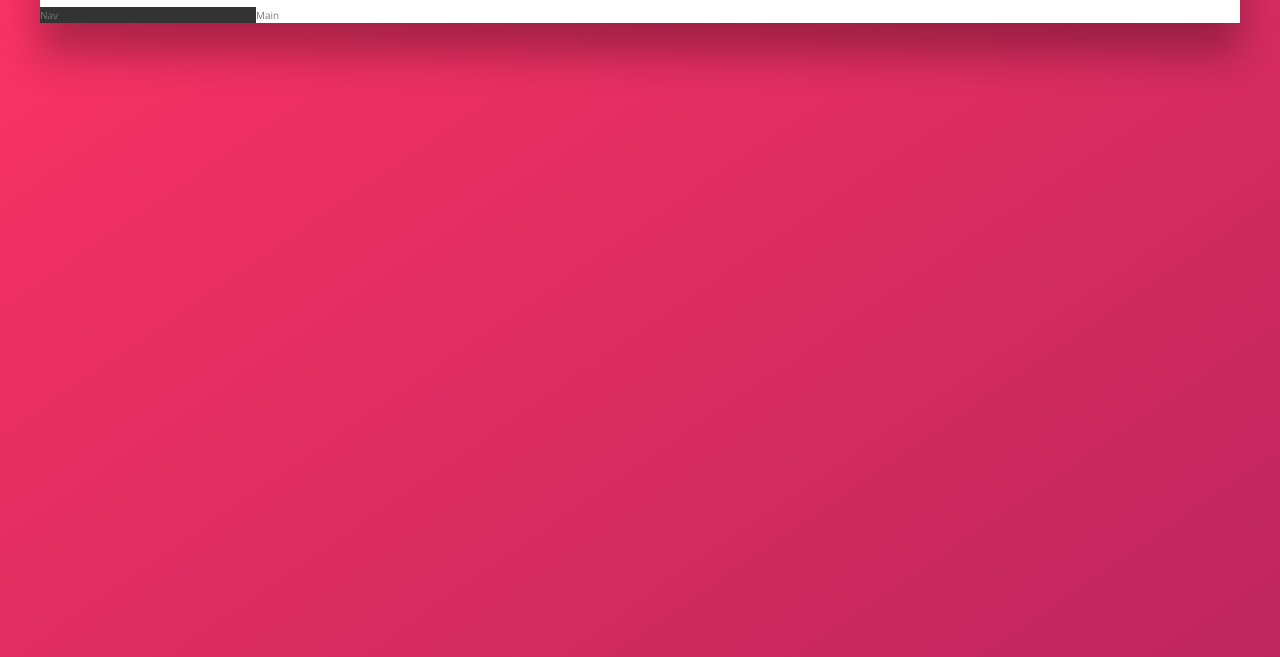
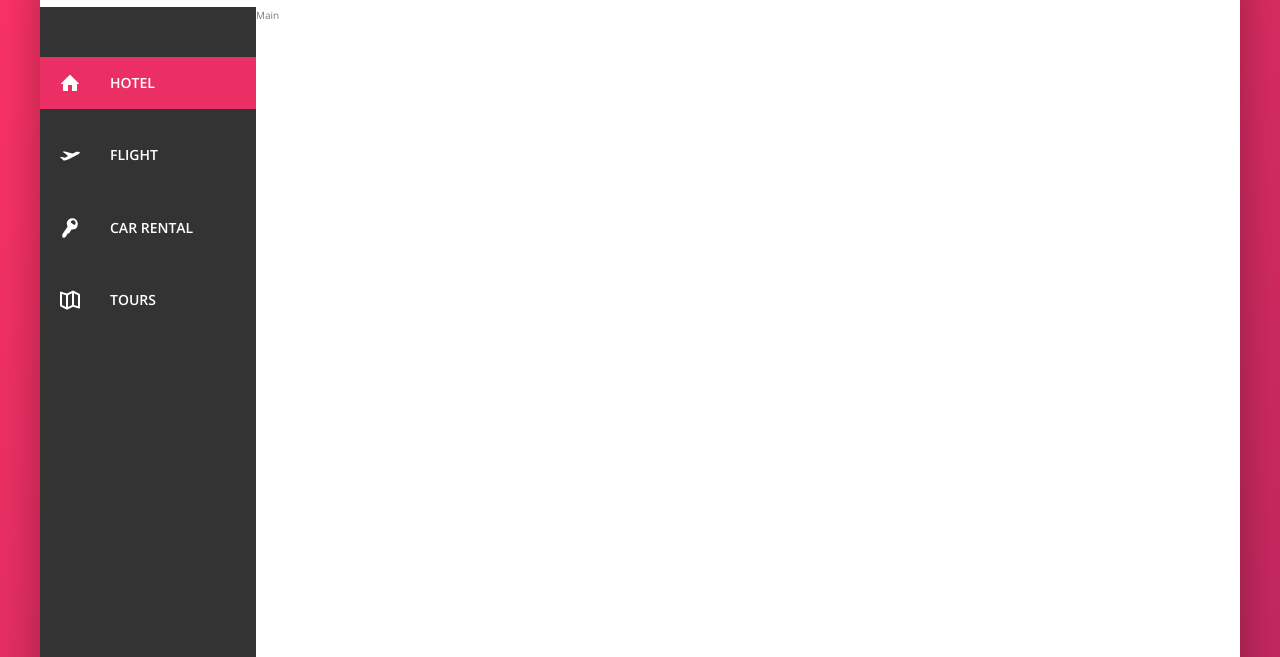
Before and after one commit to ahmedasad236/Trillo, a website: page index.html in a window 1280 px wide. Shown: the part 143-800 px from the top of the page. Drawn offline with nearby package versions, Linux system fonts and the light colour scheme.

Commit message:
Finish sidebar navigation

```diff
--- a/index.html
+++ b/index.html
@@ -55,7 +55,47 @@
         </nav>
       </header>
       <div class="content">
-        <nav class="sidebar">Nav</nav>
+        <nav class="sidebar">
+          <ul class="sidebar__nav-list">
+            <li class="sidebar__nav-item sidebar__nav-item--active">
+              <a href="#" class="sidebar__nav-link">
+                <svg class="sidebar__nav-icon">
+                  <use xlink:href="./img/sprite.svg#icon-home"></use>
+                </svg>
+                <span class="sidebar__nav-text">Hotel</span>
+              </a>
+            </li>
+            <li class="sidebar__nav-item">
+              <a href="#" class="sidebar__nav-link">
+                <svg class="sidebar__nav-icon">
+                  <use
+                    xlink:href="./img/sprite.svg#icon-aircraft-take-off"
+                  ></use>
+                </svg>
+                <span class="sidebar__nav-text">Flight</span>
+              </a>
+            </li>
+            <li class="sidebar__nav-item">
+              <a href="#" class="sidebar__nav-link">
+                <svg class="sidebar__nav-icon">
+                  <use xlink:href="./img/sprite.svg#icon-key"></use>
+                </svg>
+                <span class="sidebar__nav-text">Car rental</span>
+              </a>
+            </li>
+            <li class="sidebar__nav-item">
+              <a href="#" class="sidebar__nav-link">
+                <svg class="sidebar__nav-icon">
+                  <use xlink:href="./img/sprite.svg#icon-map"></use>
+                </svg>
+                <span class="sidebar__nav-text">tours</span>
+              </a>
+            </li>
+          </ul>
+          <div class="sidebar__copyright">
+            &copy; 2022 by Trillo. All rights reserved.
+          </div>
+        </nav>
         <main class="hotel-view">Main</main>
       </div>
     </div>
--- a/sass/_components.scss
+++ b/sass/_components.scss
@@ -114,3 +114,82 @@
     margin-right: 1rem;
   }
 }
+
+//////////////////////////////////////////////@/////////////////
+/// SIDEBAR
+.sidebar {
+  color: #fff;
+  display: flex;
+  flex-direction: column;
+  justify-content: space-between;
+  &__nav-list {
+    margin-top: 5rem;
+    display: flex;
+    flex-direction: column;
+    justify-content: space-around;
+    list-style: none;
+    position: relative;
+  }
+
+  &__nav-item {
+    position: relative;
+    &:not(:last-child) {
+      margin-bottom: 2rem;
+    }
+  }
+
+  &__nav-item::before {
+    content: "";
+    position: absolute;
+    top: 0;
+    left: 0;
+    height: 100%;
+    width: 2px;
+    background-color: $color-primary;
+    transform: scaleY(0);
+    transition: transform 0.3s,
+      width 0.4s cubic-bezier(0.62, 0, 0.04, 0.97) 0.2s, background-color 0.1s;
+  }
+
+  &__nav-item:hover::before,
+  &__nav-item--active::before {
+    transform: scaleY(1);
+    width: 100%;
+  }
+
+  &__nav-item:active::before {
+    background-color: $color-primary-light;
+  }
+
+  &__nav-link:link,
+  &_nav-link:visited {
+    text-decoration: none;
+    display: flex;
+    align-items: center;
+    padding: 1.5rem 2rem;
+    position: relative;
+    z-index: 10;
+  }
+
+  &__nav-icon {
+    height: 2rem;
+    width: 2rem;
+    fill: #fff;
+    margin-right: 1rem;
+  }
+
+  &__nav-text {
+    color: #fff;
+    font-size: 1.4rem;
+    margin-left: 2rem;
+    font-weight: 600;
+    text-transform: uppercase;
+    align-self: center;
+  }
+
+  &__copyright {
+    text-align: center;
+    padding: 3rem;
+    font-size: 1.4rem;
+  }
+}
--- a/sass/_layouts.scss
+++ b/sass/_layouts.scss
@@ -25,6 +25,7 @@
   background-color: #fff;
 
   flex: 1; // flex-grow: 1 to occupy the remaining space
+  height: 82rem;
 }
 
 .sidebar {
```
Also changed, not shown: css/style.css.
